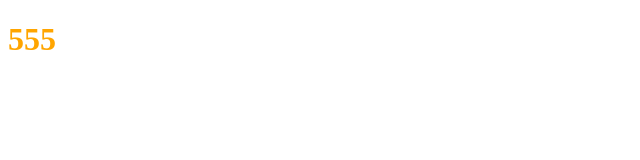
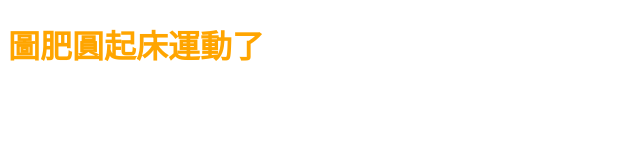
Before and after one commit to cheniwen/test, a plain HTML site: page index.html in a window 1280 px wide. Shown: the whole page, without its empty margins (0-640 px from the left). Drawn offline with Linux system fonts and the light colour scheme.

Commit message:
更新h1

```diff
--- a/index.html
+++ b/index.html
@@ -8,6 +8,6 @@
     <link rel="stylesheet" href="css/all.css" />
 </head>
 <body>
-    <h1>555</h1>
+    <h1>圖肥圓起床運動了</h1>
 </body>
 </html>
```
